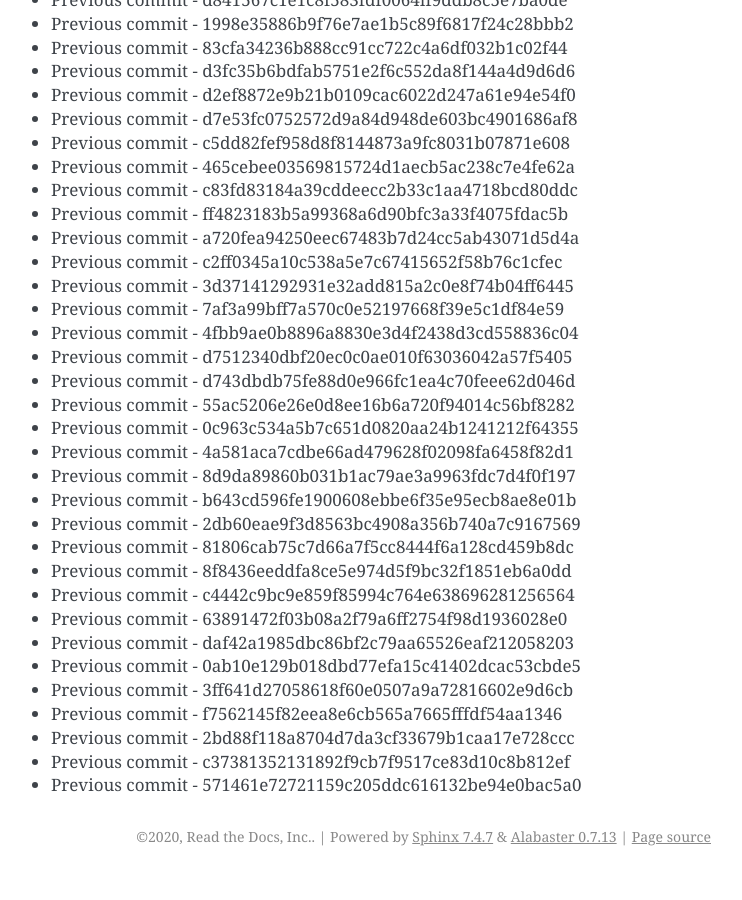
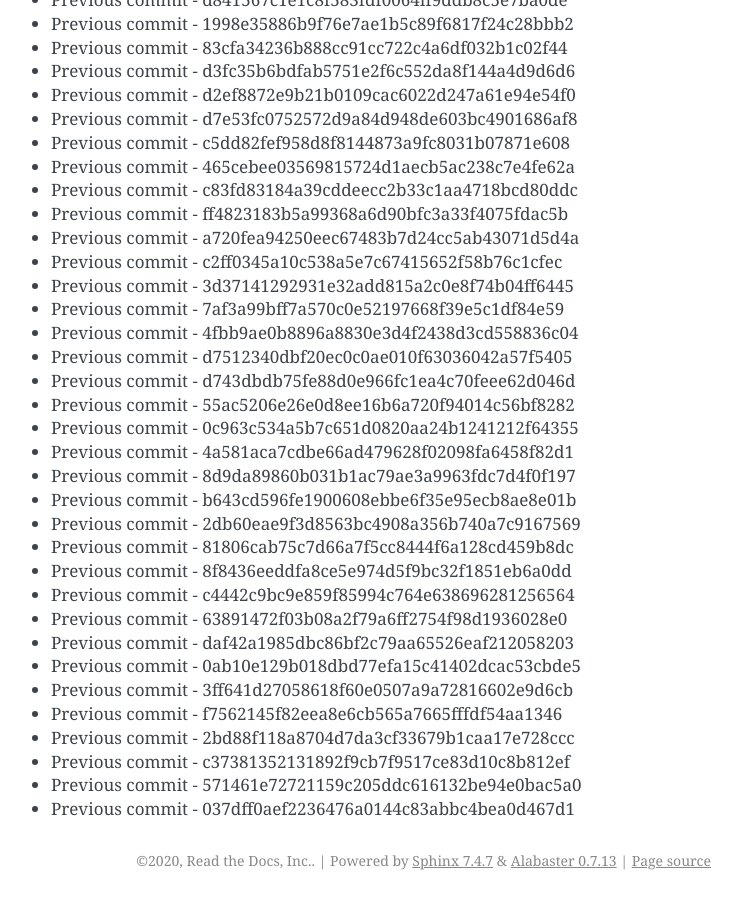
Before and after one commit to readthedocs/rtd-git-stresstest, a Sphinx documentation site: the page built from docs/updates.rst, in a window 1280 px wide and 900 px high, scrolled down 63384 px. Shown: the whole window, without its empty margins (399-1141 px from the left). Built offline with Sphinx 7.4.7, drawn with Linux system fonts in a browser that asks for light colours; before the commit the page ends 64260 px from its top, so only the background shows below that.

Commit message:
Generating commit from previous: 037dff0aef2236476a0144c83abbc4bea0d467d1

```diff
--- a/docs/updates.rst
+++ b/docs/updates.rst
@@ -2695,3 +2695,4 @@ It can be tested for any performance characteristics.
 * Previous commit - 2bd88f118a8704d7da3cf33679b1caa17e728ccc
 * Previous commit - c37381352131892f9cb7f9517ce83d10c8b812ef
 * Previous commit - 571461e72721159c205ddc616132be94e0bac5a0
+* Previous commit - 037dff0aef2236476a0144c83abbc4bea0d467d1
```
